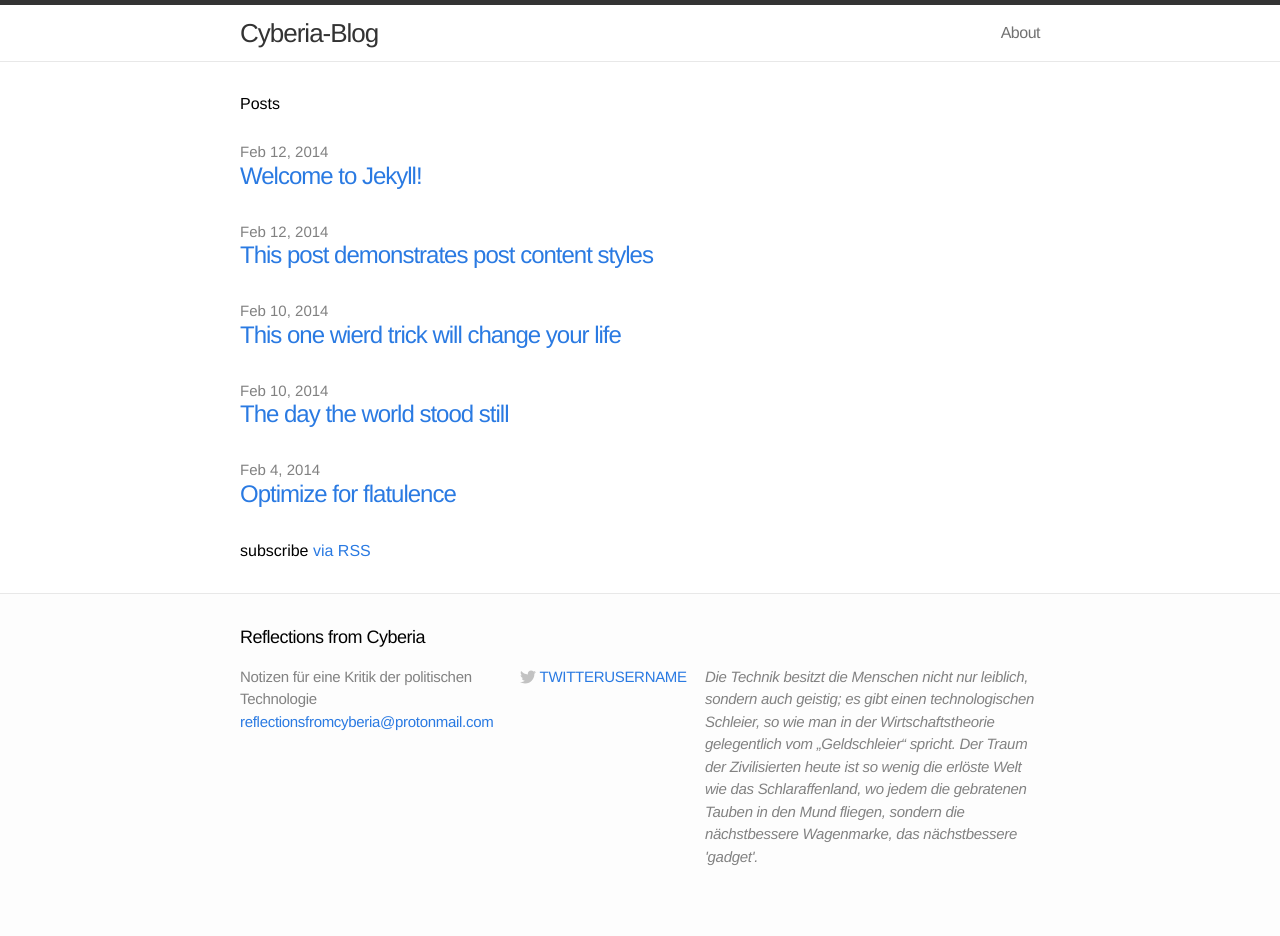
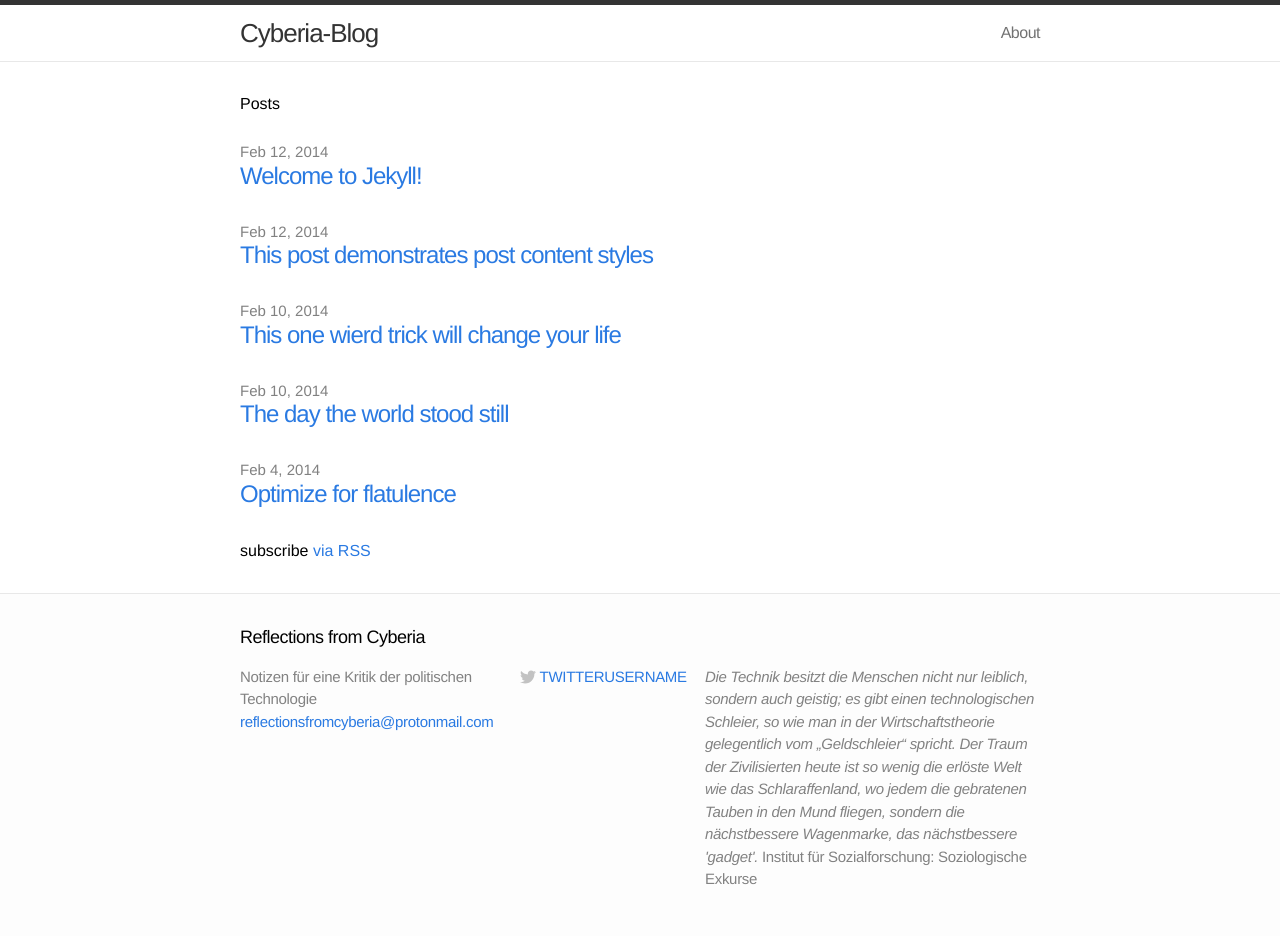
Before and after one commit to reflectionsfromcyberia/reflectionsfromcyberia.github.io, a Jekyll site: the page built from index.html, in a window 1280 px wide. Built offline with Jekyll 4.4.1, drawn with Linux system fonts in a browser that asks for light colours; Markdown is read by kramdown in place of the engine named in the settings; before the commit the page ends 913 px from its top, so only the background shows below that.

Commit message:
Update footer.html

```diff
--- a/_includes/footer.html
+++ b/_includes/footer.html
@@ -35,13 +35,13 @@
 
     <div class="footer-col-3 column">
       <i>
-        <span style="font-size:10">
         </style>
           <p class="text">Die Technik besitzt die Menschen nicht nur leiblich, sondern auch geistig; es gibt einen technologischen Schleier, so wie man in der Wirtschaftstheorie gelegentlich vom „Geldschleier“ spricht.
             Der Traum der Zivilisierten heute ist so wenig die erlöste Welt wie das Schlaraffenland, wo jedem die gebratenen Tauben in den Mund fliegen, sondern die nächstbessere Wagenmarke, das nächstbessere 'gadget'.
-          </p>
-        </span>
-      </i>
+         </i>
+            Institut für Sozialforschung: Soziologische Exkurse
+      </p>
+
     </div>
 
   </div>
```
